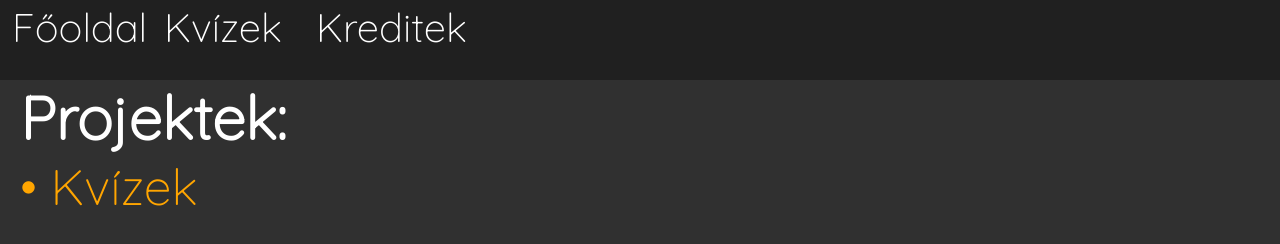
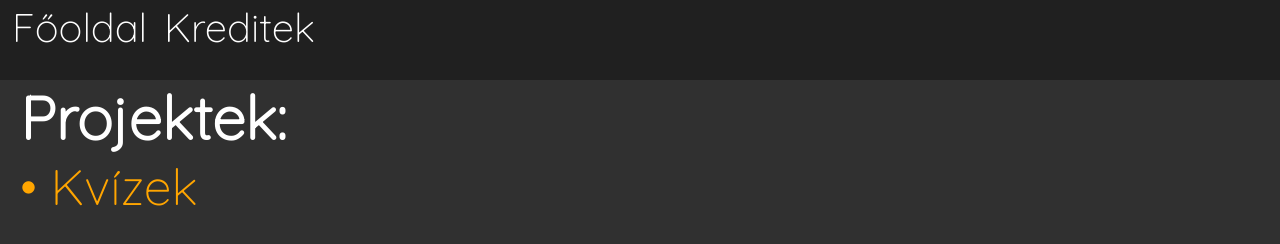
Before and after one commit to mabphun/projects, a plain HTML site: page index.html in a window 1280 px wide. Drawn offline with Linux system fonts and the light colour scheme.

Commit message:
Update index.html

```diff
--- a/index.html
+++ b/index.html
@@ -13,7 +13,6 @@
     <div class="menu">
         <table>
             <td><a href="https://x6parancsnok.github.io/projects/">Főoldal</a></td>
-            <td><a href="https://x6parancsnok.github.io/quizzes/">Kvízek</a></td>
             <td><a href="https://x6parancsnok.github.io/credits/">Kreditek</a></td>
         </table>
     </div>
```
